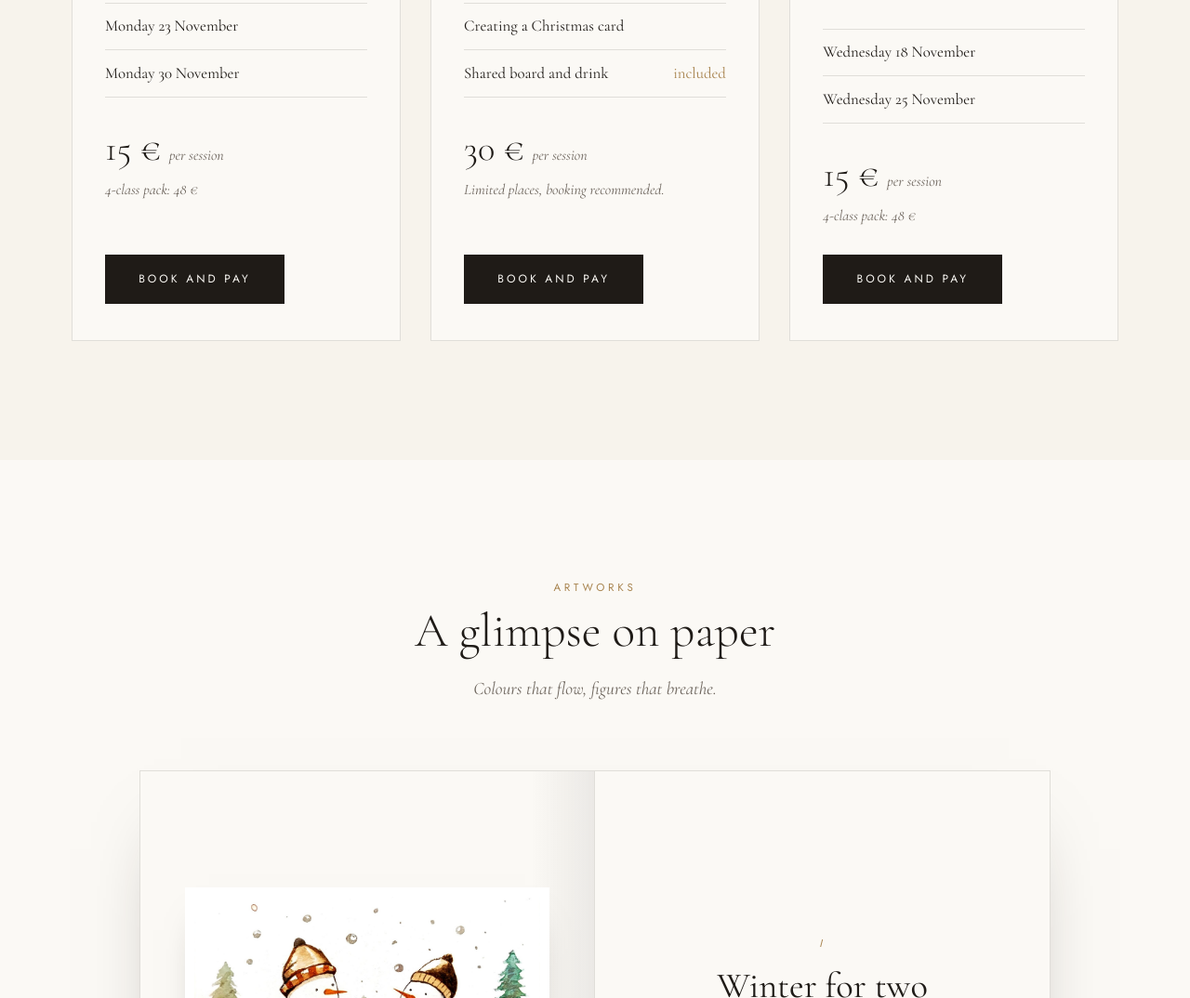
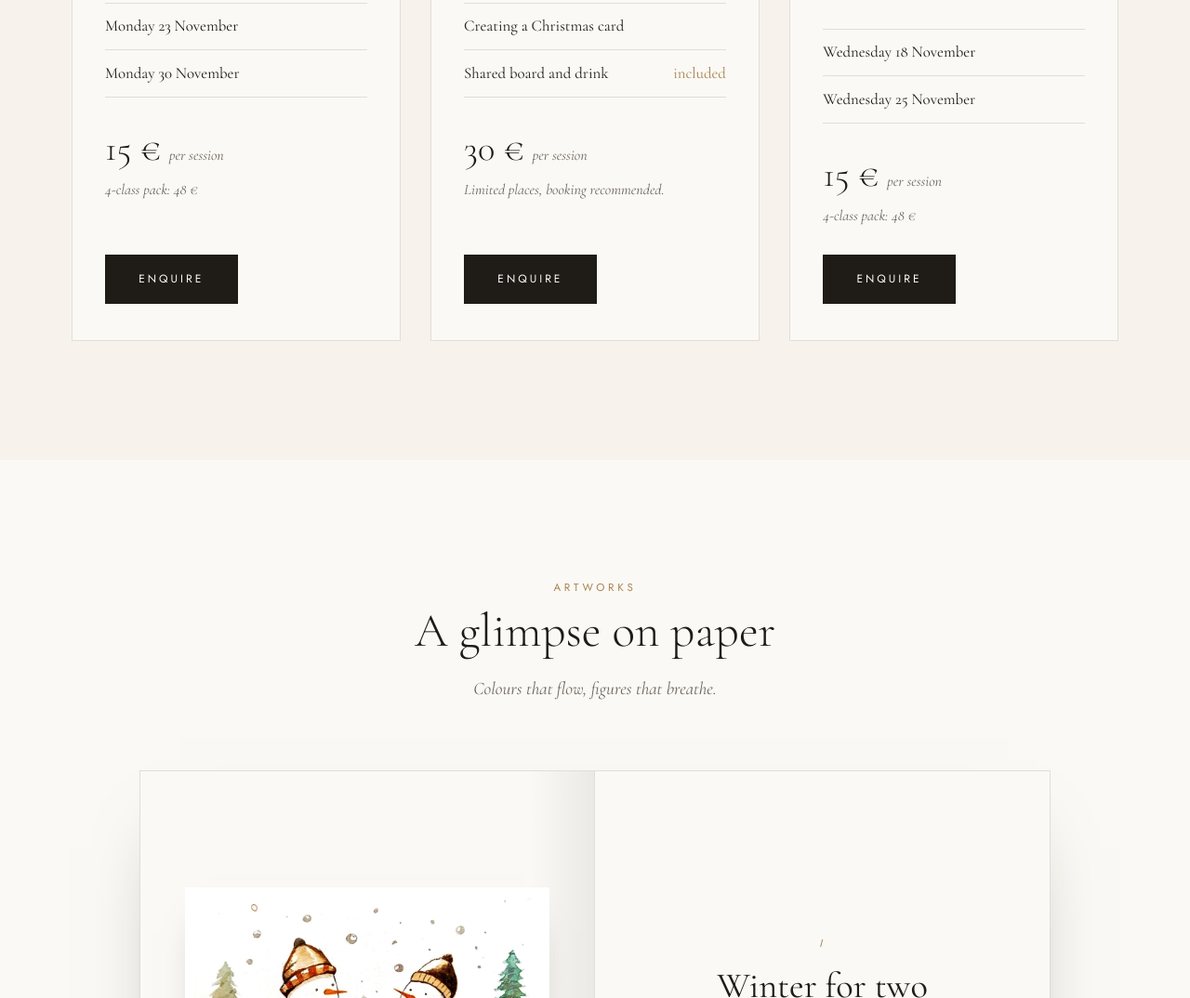
Before and after one commit to RicBar10/atelier-aquarelle-site, a plain HTML site: page index.html in a window 1280 px wide. Shown: the part 1773-2847 px from the top of the page at 93% size. Drawn offline with nearby package versions, Linux system fonts and the light colour scheme.

Commit message:
Ateliers : bouton « Consulter » au lieu de « Réserver et payer » (FR/EN/ES)
Co-Authored-By: Claude Opus 5.5 <noreply@anthropic.com>
Claude-Session: https://claude.ai/code/session_01JLdyDoFwHNp5crFVy53tor

```diff
--- a/index.html
+++ b/index.html
@@ -622,7 +622,7 @@
       ateliers_label: "Ateliers", ateliers_titre: "Peindre, simplement",
       ateliers_lead: "Tout le matériel est fourni. Cours en français, espagnol ou anglais.",
       biot_horaire: "Lundi, 18h – 19h30", biot_d1: "Lundi 23 novembre", biot_d2: "Lundi 30 novembre",
-      par_seance: "la séance", pack_48: "Forfait 4 cours : 48 €", reserver: "Réserver et payer",
+      par_seance: "la séance", pack_48: "Forfait 4 cours : 48 €", reserver: "Consulter",
       fourmi_label: "Antibes · Spécial Noël", fourmi_horaire: "Mardi 17 novembre, 19h – 21h",
       fourmi_i1: "Création d'une carte de Noël", fourmi_i2: "Planche à partager et boisson", fourmi_i2b: "incluses",
       fourmi_note: "Places limitées, réservation conseillée.",
@@ -683,7 +683,7 @@
       ateliers_label: "Workshops", ateliers_titre: "Painting, simply",
       ateliers_lead: "All materials provided. Classes in French, Spanish or English.",
       biot_horaire: "Monday, 6 – 7:30 pm", biot_d1: "Monday 23 November", biot_d2: "Monday 30 November",
-      par_seance: "per session", pack_48: "4-class pack: 48 €", reserver: "Book and pay",
+      par_seance: "per session", pack_48: "4-class pack: 48 €", reserver: "Enquire",
       fourmi_label: "Antibes · Christmas special", fourmi_horaire: "Tuesday 17 November, 7 – 9 pm",
       fourmi_i1: "Creating a Christmas card", fourmi_i2: "Shared board and drink", fourmi_i2b: "included",
       fourmi_note: "Limited places, booking recommended.",
@@ -744,7 +744,7 @@
       ateliers_label: "Talleres", ateliers_titre: "Pintar, con sencillez",
       ateliers_lead: "Todo el material incluido. Clases en francés, español o inglés.",
       biot_horaire: "Lunes, 18h – 19h30", biot_d1: "Lunes 23 de noviembre", biot_d2: "Lunes 30 de noviembre",
-      par_seance: "por sesión", pack_48: "Pack de 4 clases: 48 €", reserver: "Reservar y pagar",
+      par_seance: "por sesión", pack_48: "Pack de 4 clases: 48 €", reserver: "Consultar",
       fourmi_label: "Antibes · Especial Navidad", fourmi_horaire: "Martes 17 de noviembre, 19h – 21h",
       fourmi_i1: "Creación de una tarjeta de Navidad", fourmi_i2: "Tabla para compartir y bebida", fourmi_i2b: "incluidas",
       fourmi_note: "Plazas limitadas, se recomienda reservar.",
```
